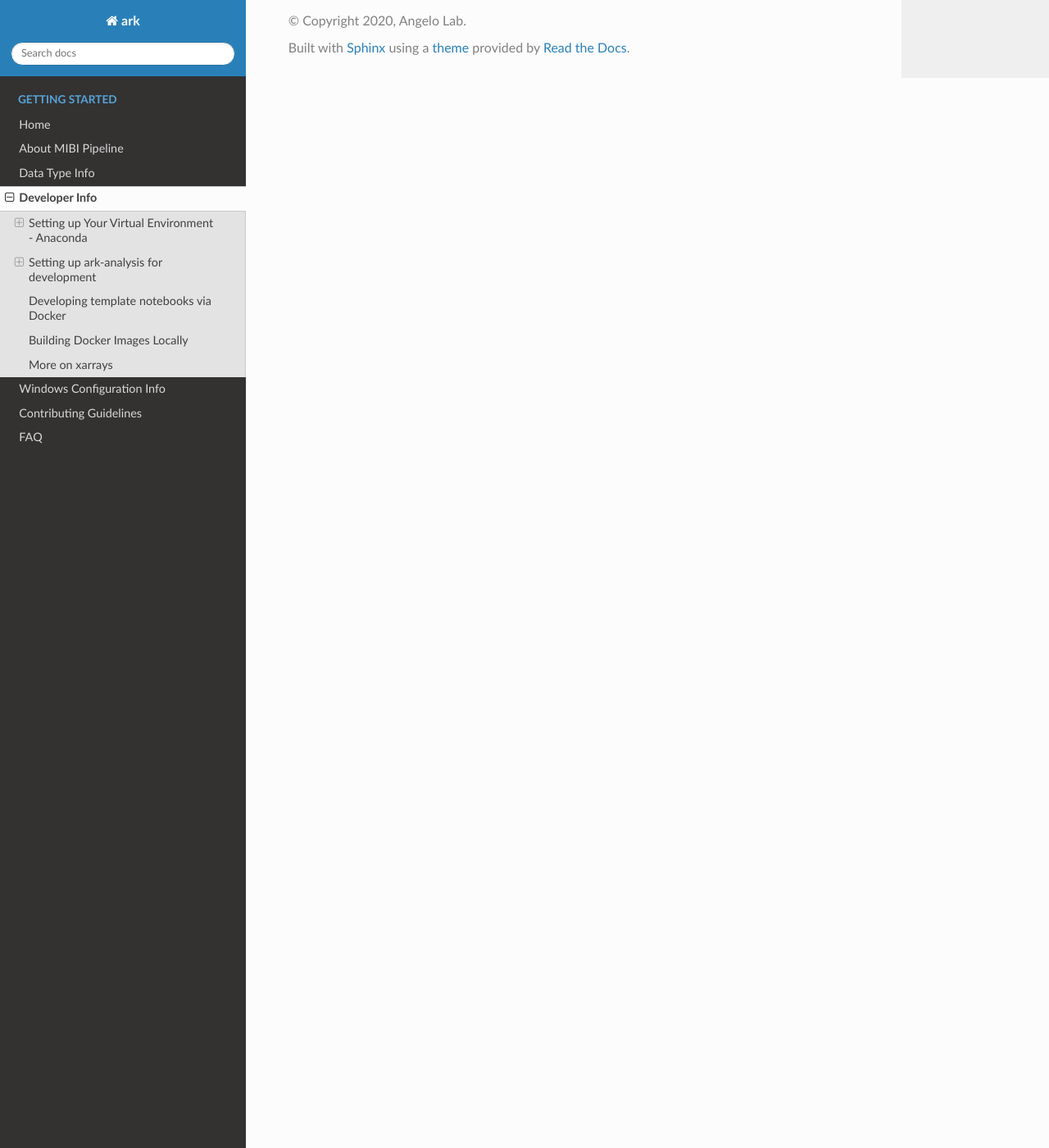
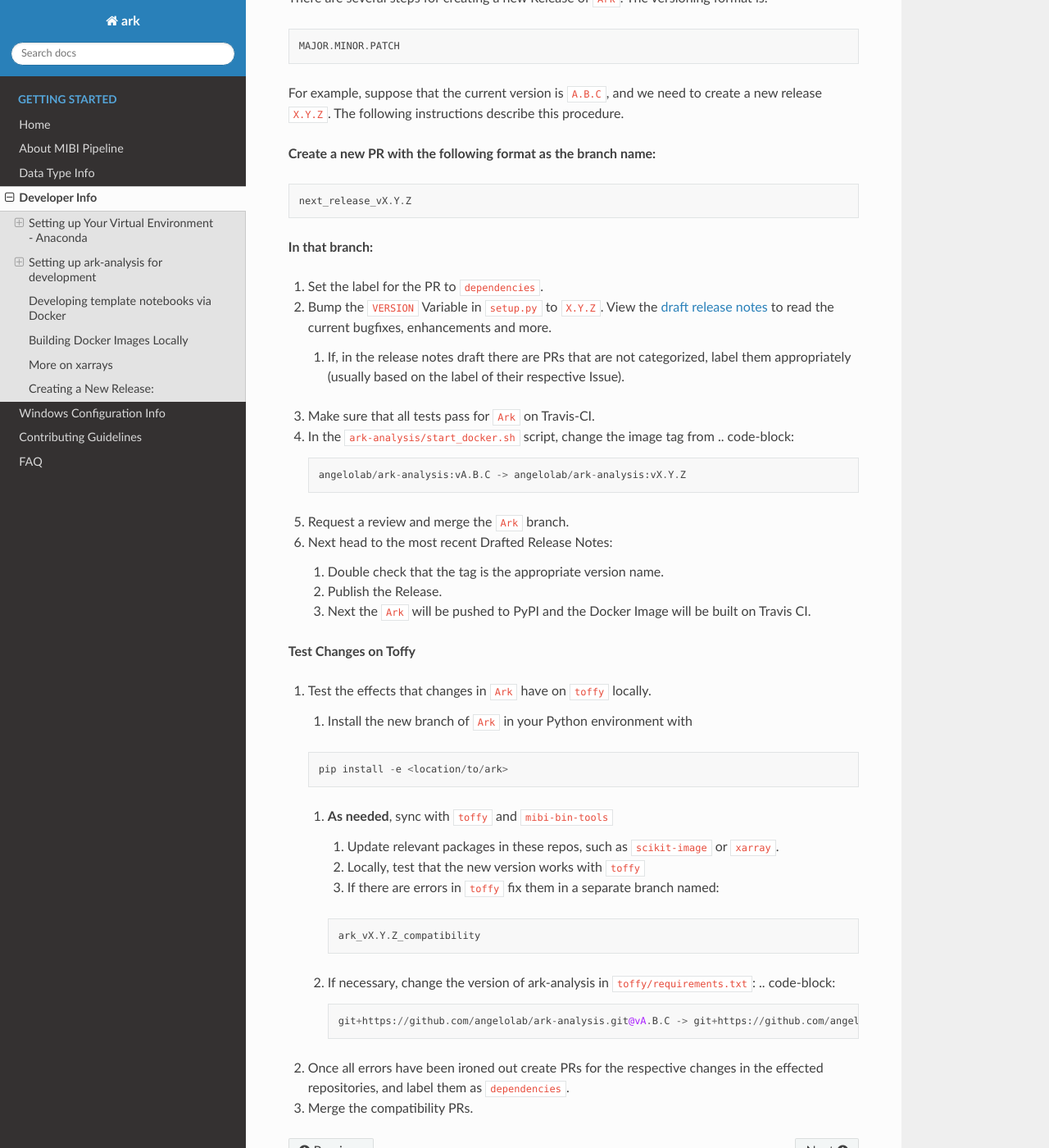
Before and after one commit to angelolab/ark-analysis, a Sphinx documentation site: the page built from docs/_rtd/development.md, in a window 1280 px wide and 1400 px high, scrolled down 4823 px. Shown: the whole window at 82% size. Built offline with Sphinx 7.4.7 and the Read the Docs theme 2.0.0, drawn with Linux system fonts in a browser that asks for light colours; pages that are not in the unit, such as notebooks, are missing from menus; some of the changed text lies outside the part shown.

Commit message:
Next Release - v0.4.1 (#674)
* added development docs for creating a new release

* label documentation -> dependencies

* release docs reorg

````diff
--- a/docs/_rtd/development.md
+++ b/docs/_rtd/development.md
@@ -158,3 +158,55 @@ Finally, to save an `xarray` to a file, use:
 You can load the `xarray` back in using:
 
 `arr = xr.load_dataarray(path)`
+
+
+### Creating a New Release:
+
+There are several steps for creating a new Release of `Ark`.
+The versioning format is:
+
+```
+MAJOR.MINOR.PATCH
+```
+
+For example, suppose that the current version is `A.B.C`, and we need to create a new release `X.Y.Z`. The following instructions describe this procedure.
+
+**Create a new PR with the following format as the branch name:**
+
+```
+next_release_vX.Y.Z
+```
+**In that branch:**
+1. Set the label for the PR to `dependencies`.
+1. Bump the `VERSION` Variable in `setup.py` to `X.Y.Z`. View the [draft release notes](https://github.com/angelolab/ark-analysis/releases) to read the current bugfixes, enhancements and more.
+   1. If, in the release notes draft there are PRs that are not categorized, label them appropriately (usually based on the label of their respective Issue).
+2. Make sure that all tests pass for `Ark` on Travis-CI.
+3. In the `ark-analysis/start_docker.sh` script, change the image tag from
+    ```
+    angelolab/ark-analysis:vA.B.C -> angelolab/ark-analysis:vX.Y.Z
+    ```
+4. Request a review and merge the `Ark` branch.
+5. Next head to the most recent Drafted Release Notes:
+   1. Double check that the tag is the appropriate version name.
+   2. Publish the Release.
+   3. Next the `Ark` will be pushed to PyPI and the Docker Image will be built on Travis CI.
+
+**Test Changes on Toffy**
+1. Test the effects that changes in `Ark` have on `toffy` locally.
+   1. Install the new branch of `Ark` in your Python environment with
+    ```
+    pip install -e <location/to/ark>
+    ```
+   2. **As needed**, sync with `toffy` and `mibi-bin-tools`
+      1. Update relevant packages in these repos, such as `scikit-image` or `xarray`.
+      2. Locally, test that the new version works with `toffy`
+      3. If there are errors in `toffy` fix them in a separate branch named:
+        ```
+        ark_vX.Y.Z_compatibility
+        ```
+   3. If necessary, change the version of ark-analysis in `toffy/requirements.txt`:
+        ```
+        git+https://github.com/angelolab/ark-analysis.git@vA.B.C -> git+https://github.com/angelolab/ark-analysis.git@vX.Y.Z
+        ```
+2. Once all errors have been ironed out create PRs for the respective changes in the effected repositories, and label them as `dependencies`.
+3. Merge the compatibility PRs.
--- a/setup.py
+++ b/setup.py
@@ -14,7 +14,7 @@ if CYTHON_DEBUG:
 
 CYTHON_MACROS = [('CYTHON_TRACE', '1')] if CYTHON_DEBUG else None
 
-VERSION = '0.3.2'
+VERSION = '0.4.1'
 
 PKG_FOLDER = path.abspath(path.join(__file__, pardir))
 
````
Also changed, not shown: 1 other file.
